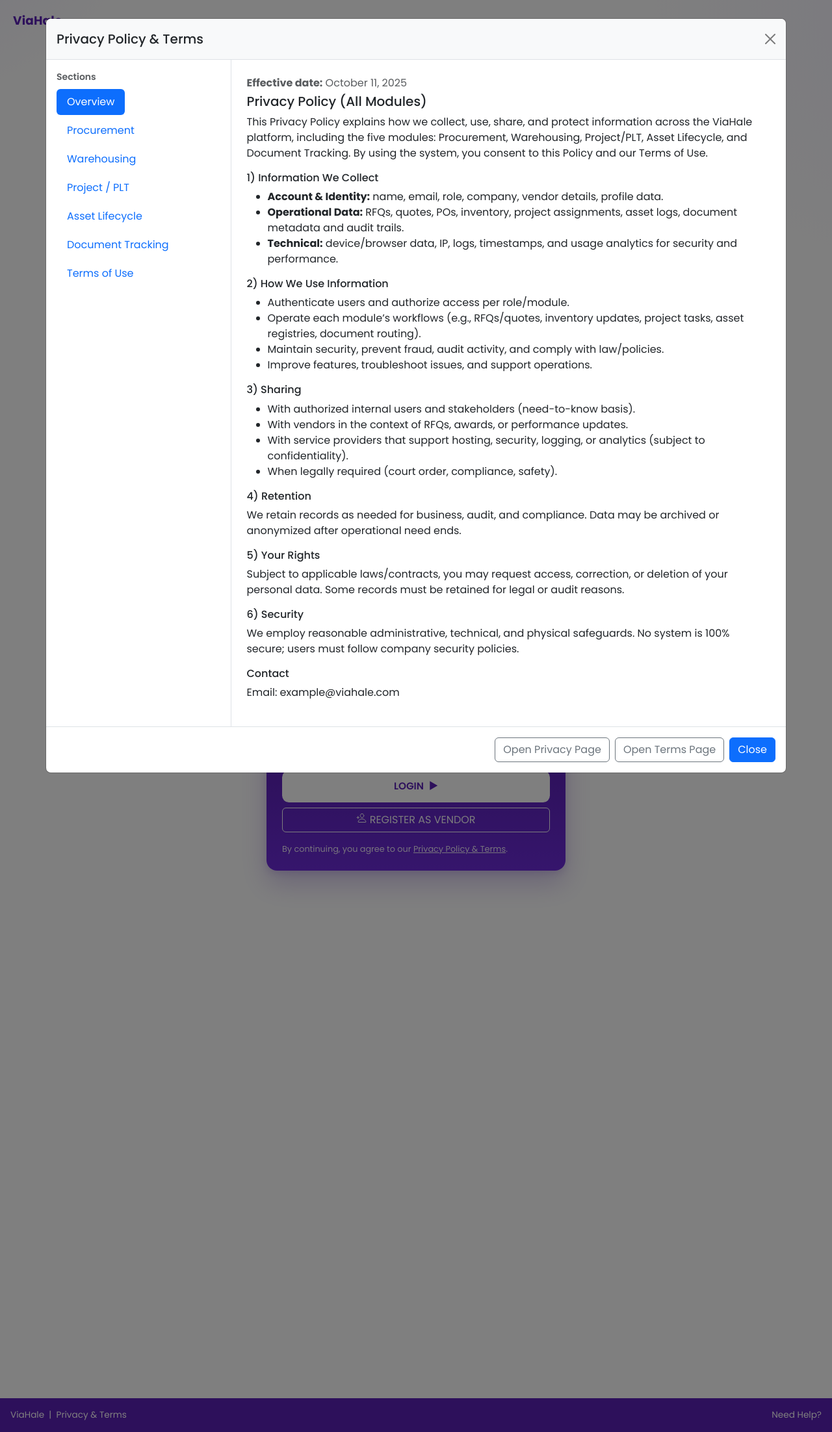
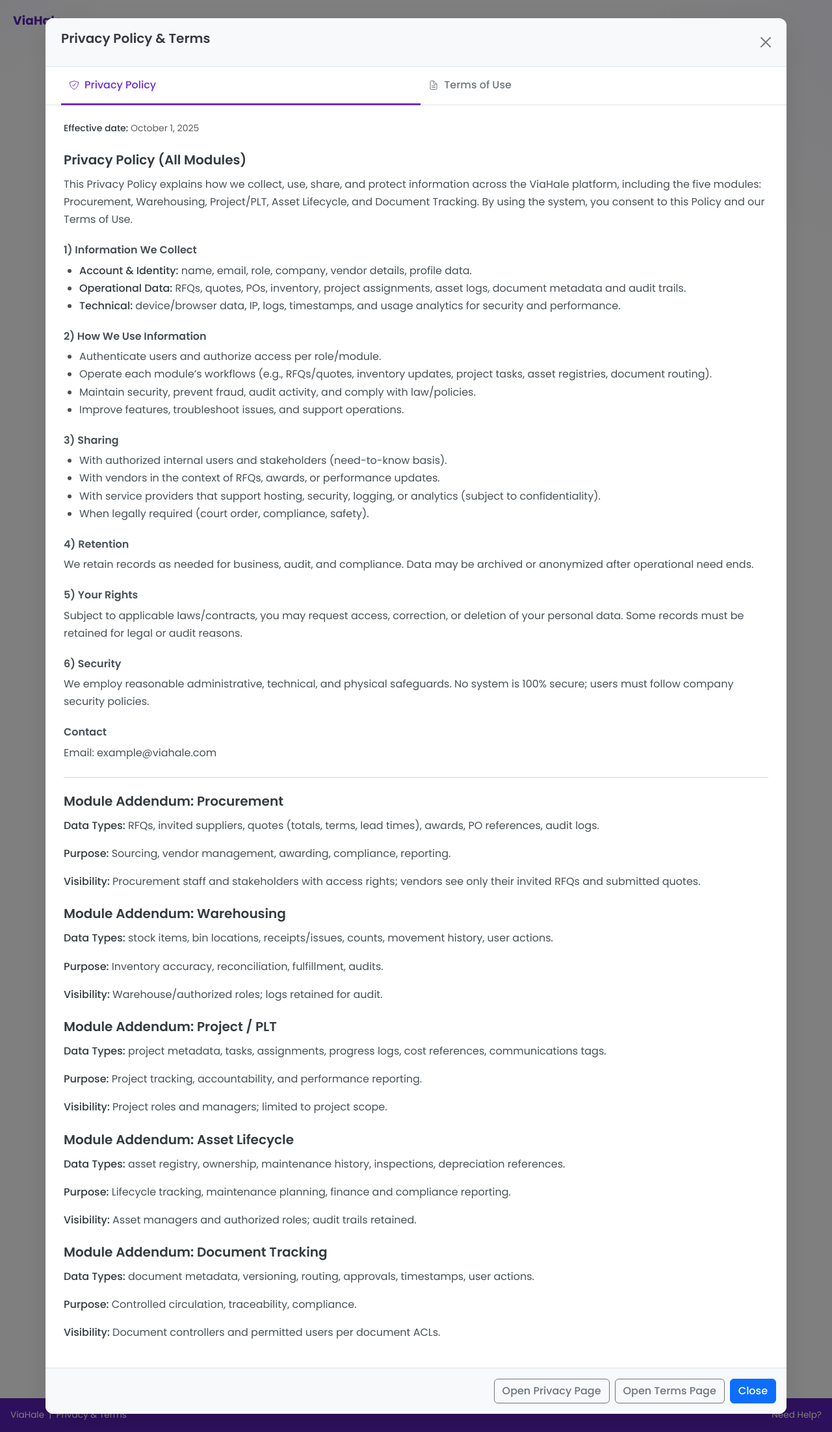
Before and after one commit to khadibels/TNVS, a PHP site: page /login.php in a window 1280 px wide, after a click on "Privacy Policy & Terms". Shown: the whole page at 65% size. Run offline with PHP 8.4, Linux system fonts and the light colour scheme.

Commit message:
changing ui for privacy policy

```diff
--- a/includes/legal/privacy.php
+++ b/includes/legal/privacy.php
@@ -9,7 +9,7 @@
 </head><body class="bg-light">
 <div class="container my-4">
   <h1>Privacy Policy</h1>
-  <p class="text-muted">Effective date: <?= htmlspecialchars($effective) ?></p>
+  <p class="text-muted">Effective date: October 1, 2025 </p>
   <p>This Privacy Policy applies to the ViaHale platform and the following modules: Procurement, Warehousing, Project/PLT, Asset Lifecycle, and Document Tracking.</p>
 
   <h5>Information We Collect</h5>
--- a/includes/policy_modal.php
+++ b/includes/policy_modal.php
@@ -1,39 +1,149 @@
 <?php
-if (!defined('BASE_URL')) { define('BASE_URL',''); }
-$effective = date('F j, Y');
+if (!defined('BASE_URL')) {
+    define('BASE_URL', '');
+}
+$effective = date('F 1, Y');
 ?>
-<!-- Legal Modal -->
+
+<style>
+  #legalModal .modal-content {
+    border: none;
+    border-radius: 0.75rem;
+    box-shadow: 0 10px 40px rgba(0, 0, 0, 0.1);
+    overflow: hidden;
+    font-family: 'Poppins', sans-serif;
+  }
+
+  #legalModal .modal-header {
+    background-color: #f8f9fa;
+    border-bottom: 1px solid #dee2e6;
+    padding: 1rem 1.5rem;
+  }
+
+  #legalModal .modal-title {
+    font-weight: 600;
+    color: #343a40;
+  }
+
+  #legalModal .nav-tabs {
+    border-bottom: 1px solid #dee2e6;
+    padding: 0 1rem;
+  }
+
+  #legalModal .nav-tabs .nav-link {
+    border: none;
+    border-bottom: 3px solid transparent;
+    color: #6c757d;
+    font-weight: 500;
+    padding: 1rem .75rem;
+    margin-bottom: -1px;
+    transition: color 0.2s ease, border-color 0.2s ease;
+    display: flex;
+    align-items: center;
+    gap: .5rem;
+  }
+
+  #legalModal .nav-tabs .nav-link:hover {
+    color: #495057;
+  }
+
+  #legalModal .nav-tabs .nav-link.active {
+    color: #6c2bd9;
+    border-color: #6c2bd9;
+    background-color: transparent;
+  }
+
+  #legalModal .tab-content {
+    padding: 1.5rem 1.75rem;
+    line-height: 1.7;
+    color: #495057;
+  }
+
+  #legalModal h5 {
+    font-weight: 600;
+    color: #343a40;
+    margin-top: 1.5rem;
+    margin-bottom: 0.75rem;
+  }
+
+  #legalModal h5:first-child {
+      margin-top: 0;
+  }
+
+  #legalModal h6 {
+    font-weight: 600;
+    color: #495057;
+    margin-top: 1.5rem;
+  }
+
+  #legalModal strong {
+    font-weight: 500;
+    color: #343a40;
+  }
+
+  #legalModal .modal-body ul,
+  #legalModal .modal-body ol {
+      padding-left: 1.5rem;
+  }
+
+  #legalModal .modal-footer {
+    background-color: #f8f9fa;
+    border-top: 1px solid #dee2e6;
+  }
+
+  #legalModal .modal-footer .btn {
+      display: inline-flex;
+      align-items: center;
+      gap: 0.35rem;
+      font-weight: 500;
+  }
+
+  @media (max-width: 576px) {
+    #legalModal .nav-tabs { padding: 0 .25rem; }
+    #legalModal .nav-tabs .nav-link {
+      padding: 0.75rem 0.5rem;
+      font-size: 0.85rem;
+    }
+    #legalModal .tab-content {
+      padding: 1.25rem;
+    }
+    #legalModal .modal-footer {
+      flex-direction: column;
+      align-items: stretch;
+    }
+    #legalModal .modal-footer .btn {
+        width: 100%;
+        justify-content: center;
+    }
+  }
+</style>
+
 <div class="modal fade" id="legalModal" tabindex="-1" aria-labelledby="legalModalLabel" aria-hidden="true">
   <div class="modal-dialog modal-xl modal-dialog-scrollable">
     <div class="modal-content">
-      <div class="modal-header bg-light">
+      <div class="modal-header">
         <h5 class="modal-title" id="legalModalLabel">Privacy Policy & Terms</h5>
         <button type="button" class="btn-close" data-bs-dismiss="modal" aria-label="Close"></button>
       </div>
 
       <div class="modal-body p-0">
-        <div class="row g-0">
-          <div class="col-12 col-md-3 border-end">
-            <div class="p-3">
-              <div class="fw-semibold small text-muted mb-2">Sections</div>
-              <ul class="nav nav-pills flex-column gap-1" id="legalTabs" role="tablist">
-                <li class="nav-item"><button class="nav-link active" data-bs-toggle="tab" data-bs-target="#tab-overview" type="button">Overview</button></li>
-                <li class="nav-item"><button class="nav-link" data-bs-toggle="tab" data-bs-target="#tab-procurement" type="button">Procurement</button></li>
-                <li class="nav-item"><button class="nav-link" data-bs-toggle="tab" data-bs-target="#tab-warehousing" type="button">Warehousing</button></li>
-                <li class="nav-item"><button class="nav-link" data-bs-toggle="tab" data-bs-target="#tab-plt" type="button">Project / PLT</button></li>
-                <li class="nav-item"><button class="nav-link" data-bs-toggle="tab" data-bs-target="#tab-asset" type="button">Asset Lifecycle</button></li>
-                <li class="nav-item"><button class="nav-link" data-bs-toggle="tab" data-bs-target="#tab-docs" type="button">Document Tracking</button></li>
-                <li class="nav-item"><button class="nav-link" data-bs-toggle="tab" data-bs-target="#tab-terms" type="button">Terms of Use</button></li>
+        <ul class="nav nav-tabs nav-fill" id="newLegalTabs" role="tablist">
+          <li class="nav-item" role="presentation">
+            <button class="nav-link active" id="policy-tab-btn" data-bs-toggle="tab" data-bs-target="#tab-policy-content" type="button" role="tab" aria-controls="tab-policy-content" aria-selected="true">
+              <ion-icon name="shield-checkmark-outline"></ion-icon> Privacy Policy
+            </button>
+          </li>
+          <li class="nav-item" role="presentation">
+            <button class="nav-link" id="terms-tab-btn" data-bs-toggle="tab" data-bs-target="#tab-terms-content" type="button" role="tab" aria-controls="tab-terms-content" aria-selected="false">
+              <ion-icon name="document-text-outline"></ion-icon> Terms of Use
+            </button>
+          </li>
         </ul>
-            </div>
-          </div>
 
-          <div class="col-12 col-md-9">
-            <div class="tab-content p-4">
+        <div class="tab-content" id="newLegalTabsContent">
 
-              <!-- OVERVIEW -->
-              <div class="tab-pane fade show active" id="tab-overview">
-                <p class="text-muted mb-1"><strong>Effective date:</strong> <?= htmlspecialchars($effective) ?></p>
+          <div class="tab-pane fade show active" id="tab-policy-content" role="tabpanel" aria-labelledby="policy-tab-btn">
+            <p class="text-muted mb-1 small"><strong>Effective date:</strong> <?= htmlspecialchars($effective) ?></p>
             <h5>Privacy Policy (All Modules)</h5>
             <p>
               This Privacy Policy explains how we collect, use, share, and protect information across the ViaHale platform,
@@ -75,50 +185,36 @@
 
             <h6>Contact</h6>
             <p>Email: example@viahale.com</p>
-              </div>
 
-              <!-- PROCUREMENT -->
-              <div class="tab-pane fade" id="tab-procurement">
+            <hr class="my-4">
+
             <h5>Module Addendum: Procurement</h5>
             <p><strong>Data Types:</strong> RFQs, invited suppliers, quotes (totals, terms, lead times), awards, PO references, audit logs.</p>
             <p><strong>Purpose:</strong> Sourcing, vendor management, awarding, compliance, reporting.</p>
             <p><strong>Visibility:</strong> Procurement staff and stakeholders with access rights; vendors see only their invited RFQs and submitted quotes.</p>
-              </div>
 
-              <!-- WAREHOUSING -->
-              <div class="tab-pane fade" id="tab-warehousing">
             <h5>Module Addendum: Warehousing</h5>
             <p><strong>Data Types:</strong> stock items, bin locations, receipts/issues, counts, movement history, user actions.</p>
             <p><strong>Purpose:</strong> Inventory accuracy, reconciliation, fulfillment, audits.</p>
             <p><strong>Visibility:</strong> Warehouse/authorized roles; logs retained for audit.</p>
-              </div>
 
-              <!-- PROJECT / PLT -->
-              <div class="tab-pane fade" id="tab-plt">
             <h5>Module Addendum: Project / PLT</h5>
             <p><strong>Data Types:</strong> project metadata, tasks, assignments, progress logs, cost references, communications tags.</p>
             <p><strong>Purpose:</strong> Project tracking, accountability, and performance reporting.</p>
             <p><strong>Visibility:</strong> Project roles and managers; limited to project scope.</p>
-              </div>
 
-              <!-- ASSET LIFECYCLE -->
-              <div class="tab-pane fade" id="tab-asset">
             <h5>Module Addendum: Asset Lifecycle</h5>
             <p><strong>Data Types:</strong> asset registry, ownership, maintenance history, inspections, depreciation references.</p>
             <p><strong>Purpose:</strong> Lifecycle tracking, maintenance planning, finance and compliance reporting.</p>
             <p><strong>Visibility:</strong> Asset managers and authorized roles; audit trails retained.</p>
-              </div>
 
-              <!-- DOCUMENT TRACKING -->
-              <div class="tab-pane fade" id="tab-docs">
             <h5>Module Addendum: Document Tracking</h5>
             <p><strong>Data Types:</strong> document metadata, versioning, routing, approvals, timestamps, user actions.</p>
             <p><strong>Purpose:</strong> Controlled circulation, traceability, compliance.</p>
             <p><strong>Visibility:</strong> Document controllers and permitted users per document ACLs.</p>
           </div>
 
-              <!-- TERMS -->
-              <div class="tab-pane fade" id="tab-terms">
+          <div class="tab-pane fade" id="tab-terms-content" role="tabpanel" aria-labelledby="terms-tab-btn">
             <h5>Terms of Use</h5>
             <ol class="mb-0">
               <li><strong>Acceptable Use:</strong> Use only for authorized business purposes; no reverse engineering, scraping, or abusive behavior.</li>
@@ -130,15 +226,12 @@
               <li><strong>Governing Law:</strong> As specified by your organization’s policy/contract.</li>
             </ol>
           </div>
-
-            </div>
-          </div>
         </div>
       </div>
 
       <div class="modal-footer">
-        <a class="btn btn-outline-secondary" href="<?= rtrim(BASE_URL,'/') ?>/includes/legal/privacy.php" target="_blank" rel="noopener">Open Privacy Page</a>
-        <a class="btn btn-outline-secondary" href="<?= rtrim(BASE_URL,'/') ?>/includes/legal/terms.php" target="_blank" rel="noopener">Open Terms Page</a>
+        <a class="btn btn-outline-secondary" href="<?= rtrim(BASE_URL, '/') ?>/includes/legal/privacy.php" target="_blank" rel="noopener">Open Privacy Page</a>
+        <a class="btn btn-outline-secondary" href="<?= rtrim(BASE_URL, '/') ?>/includes/legal/terms.php" target="_blank" rel="noopener">Open Terms Page</a>
         <button class="btn btn-primary" data-bs-dismiss="modal">Close</button>
       </div>
     </div>
```
Lines whose indentation alone changed are shown as unchanged.
